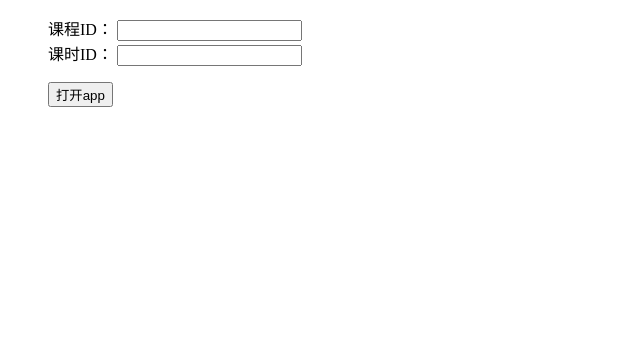
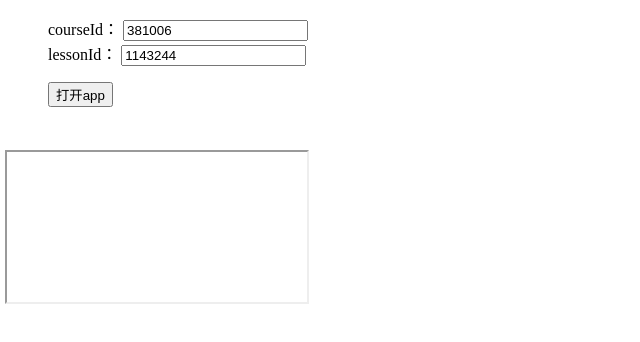
Before and after one commit to mejustme/awake-nativeapp-demo, a website: page pages/index.html in a window 1280 px wide. Both pictures are taken after a click on the button "打开app". Shown: the whole page, without its empty margins (0-640 px from the left). Drawn offline with Linux system fonts and the light colour scheme.

Commit message:
直接打开app

```diff
--- a/pages/index.html
+++ b/pages/index.html
@@ -14,8 +14,8 @@
 </style>
 <body>
 <ul>
-    <li>课程ID： <input id="j-courseId" type="text"/></li>
-    <li>课时ID： <input id="j-lessonId" type="text"/></li>
+    <li>courseId： <input id="j-courseId" type="text" value="381006"/></li>
+    <li>lessonId： <input id="j-lessonId" type="text" value="1143244"/></li>
 </ul>
 <input id="j-button" type="button" value="打开app"/>
 </body>
@@ -32,7 +32,7 @@
             return;
         }
         var _frame = document.createElement("iframe");
-        _frame.setAttribute("style", "position: absolute;top:120px;left:5px;right:100px;bottom:200px;");
+        _frame.setAttribute("style", "position: absolute;top:150px;left:5px;right:100px;bottom:200px;");
         var url = '';
         if(isAndroid){
             url = 'yktaphone://open.lesson.ykt/'+param.courseId+'_'+param.lessonId;
```
Also changed, not shown: build/pages/index.html.
